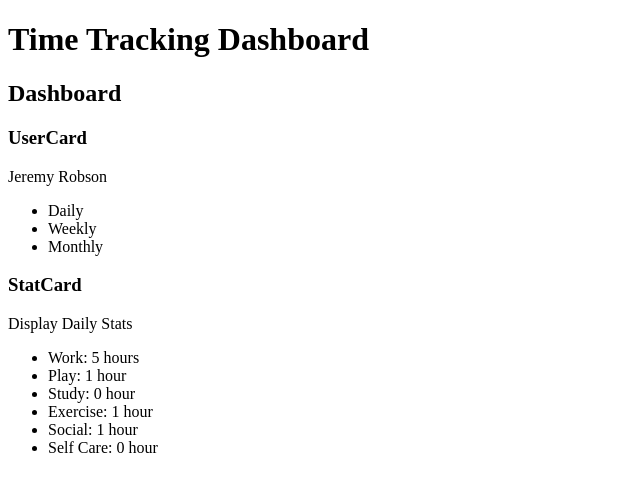
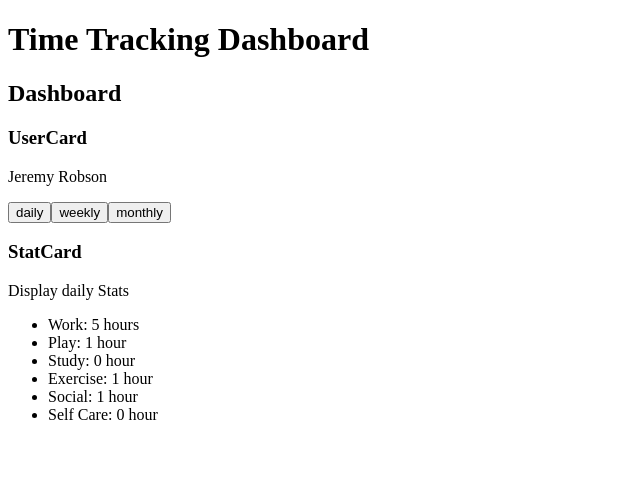
Before and after one commit to tinuola/fm_time-tracking-dashboard, a React (Create React App) app: page / in a window 1280 px wide. Shown: the top 492 px of the page, without its empty margins (0-640 px from the left). Built offline with nearby package versions, Linux system fonts and the light colour scheme.

Commit message:
feat: display data dynamically

```diff
--- a/src/components/Dashboard.jsx
+++ b/src/components/Dashboard.jsx
@@ -1,19 +1,40 @@
+import { useState } from 'react'
 import StatCard from './StatCard'
 import UserCard from './UserCard'
 import data from '../data/data.json'
 
 function Dashboard() {
+  const ranges = ['daily', 'weekly', 'monthly']
+  const [range, setRange] = useState(0)
+  const [rangeTitle, setRangeTitle] = useState(ranges[0])
+
   const user = data.user
-  // console.log(user)
 
-  const stats = data.stats
-  // console.log(stats)
+  const stats = data.stats.map((stat) => {
+    return {
+      title: stat.title,
+      time: stat.timeframes[ranges[range]].current,
+    }
+  })
+
+  // When time ranges are clicked, update state
+  const switchTimePeriod = (num) => {
+    setRange(num)
+    setRangeTitle(ranges[num])
+  }
 
   return (
     <div>
       <h2>Dashboard</h2>
-      <UserCard user={user} />
-      <StatCard stats={stats} />
+      <UserCard
+        user={user}
+        ranges={ranges}
+        handleTimePeriodSelection={switchTimePeriod}
+      />
+      <StatCard
+        rangeTitle={rangeTitle}
+        stats={stats}
+      />
     </div>
   )
 }
--- a/src/components/StatCard.jsx
+++ b/src/components/StatCard.jsx
@@ -1,16 +1,15 @@
-import React from 'react'
 // import PropTypes from 'prop-types'
 
-function StatCard({ stats }) {
+function StatCard({ stats, rangeTitle }) {
   return (
     <>
       <h3>StatCard</h3>
-      <p>Display Daily Stats</p>
+      <p>Display {rangeTitle} Stats</p>
       <ul>
         {stats.map((stat, index) => (
           <li key={index}>
-            {stat.title}: {stat.timeframes.daily.current} hour
-            {stat.timeframes.daily.current > 1 && `s`}
+            {stat.title}: {stat.time} hour
+            {stat.time > 1 && `s`}
           </li>
         ))}
       </ul>
--- a/src/components/UserCard.jsx
+++ b/src/components/UserCard.jsx
@@ -1,15 +1,20 @@
 // import PropTypes from 'prop-types'
 
-function UserCard({ user }) {
+function UserCard({ user, ranges, handleTimePeriodSelection }) {
   return (
     <>
       <h3>UserCard</h3>
       <p>{user}</p>
-      <ul>
-        <li>Daily</li>
-        <li>Weekly</li>
-        <li>Monthly</li>
-      </ul>
+      <div>
+        {ranges.map((range, index) => (
+          <button
+            key={range}
+            onClick={() => handleTimePeriodSelection(index)}
+          >
+            {ranges[index]}
+          </button>
+        ))}
+      </div>
     </>
   )
 }
```
